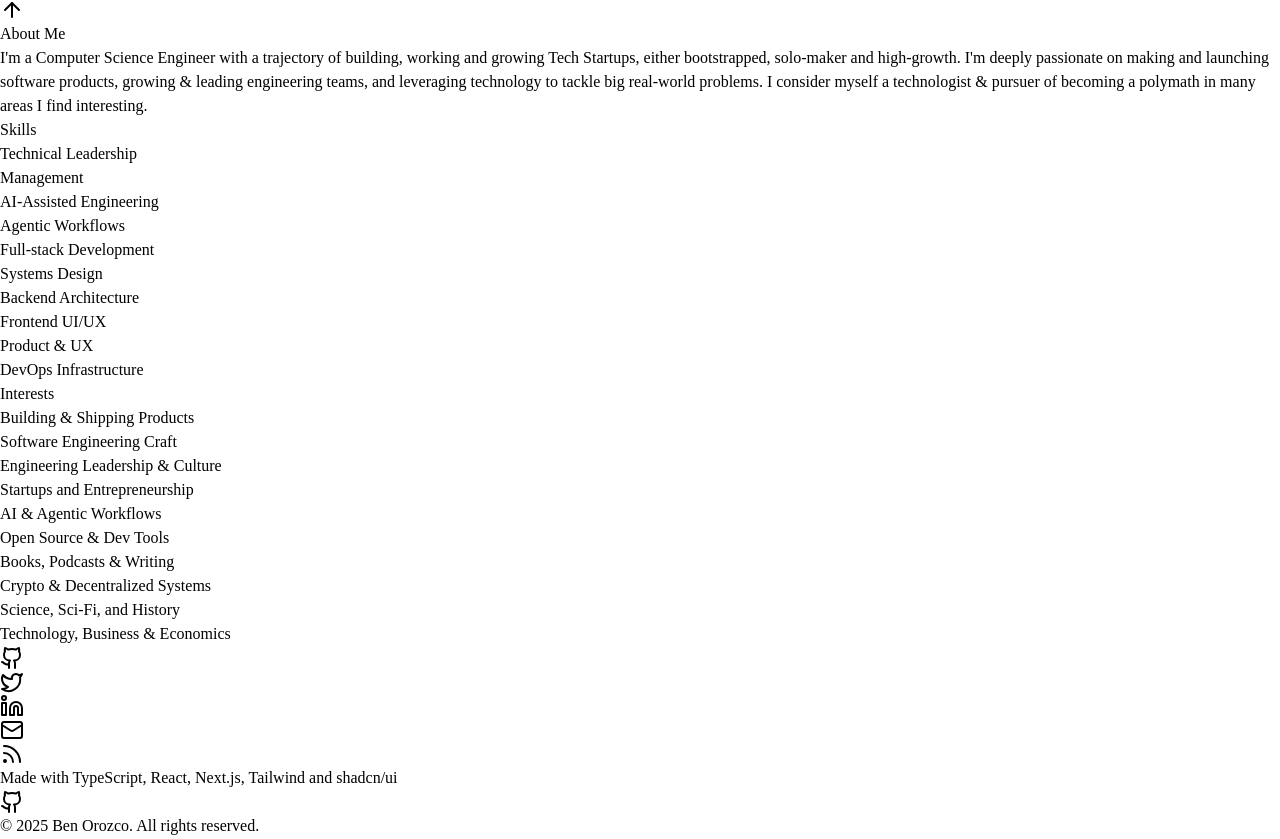
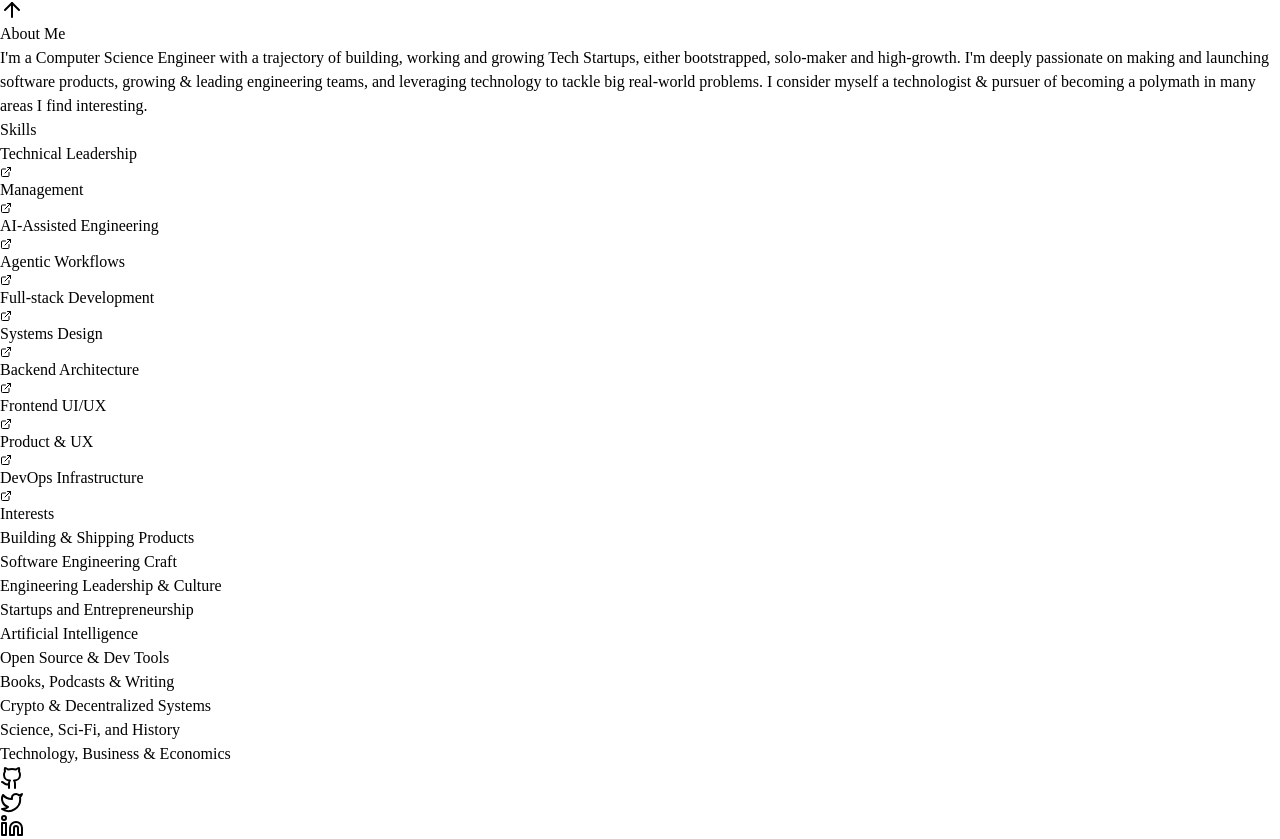
Before and after one commit to benoror/benoror, a Next.js app in the folder apps/web/: page / in a window 1280 px wide. Shown: the part 570-1409 px from the top of the page. Built offline with nearby package versions, Linux system fonts and the light colour scheme.

Commit message:
feat(about): Link visuals & accessibility
- Added focus-visible styles to links for improved accessibility.

```diff
--- a/apps/web/components/home/about.tsx
+++ b/apps/web/components/home/about.tsx
@@ -2,6 +2,7 @@
 
 import { HOME, SKILLS, INTERESTS, LINKS } from "@workspace/data/personal"
 import { motion } from "framer-motion"
+import { ExternalLink } from "lucide-react"
 import { useAppTheme } from "@/hooks/use-app-theme"
 import { pickBlueValue, pickThemeValue } from "@/lib/theme-styles"
 
@@ -15,6 +16,11 @@ export default function About() {
   const headingClass = pickBlueValue(isBlueDark, "text-sky-100", "text-sky-900")
   const bodyClass = pickBlueValue(isBlueDark, "text-sky-200", "text-sky-700")
   const linkHoverClass = pickBlueValue(isBlueDark, "hover:text-sky-300", "hover:text-sky-600")
+  const linkFocusClass = pickThemeValue(themeKind, {
+    outrun: "focus-visible:ring-cyan-300/60",
+    dark: "focus-visible:ring-sky-300/60",
+    light: "focus-visible:ring-sky-500/50",
+  })
 
   return (
     <section id="about" className="py-20 md:py-32">
@@ -44,9 +50,10 @@ export default function About() {
                       href={`${LINKS.resume_url}#${skill.slug}`}
                       target="_blank"
                       rel="noopener noreferrer"
-                      className={`${linkHoverClass} hover:underline underline-offset-4 transition-colors`}
+                      className={`inline-flex items-center gap-1 transition-colors hover:underline underline-offset-4 focus-visible:outline-none focus-visible:ring-2 ${linkHoverClass} ${linkFocusClass}`}
                     >
                       {skill.name}
+                      <ExternalLink size={12} aria-hidden="true" className="opacity-70" />
                     </a>
                   </li>
                 ))}
--- a/packages/data/src/personal.ts
+++ b/packages/data/src/personal.ts
@@ -48,7 +48,7 @@ export const INTERESTS = [
   "Software Engineering Craft",
   "Engineering Leadership & Culture",
   "Startups and Entrepreneurship",
-  "AI & Agentic Workflows",
+  "Artificial Intelligence",
   "Open Source & Dev Tools",
   "Books, Podcasts & Writing",
   "Crypto & Decentralized Systems",
```
